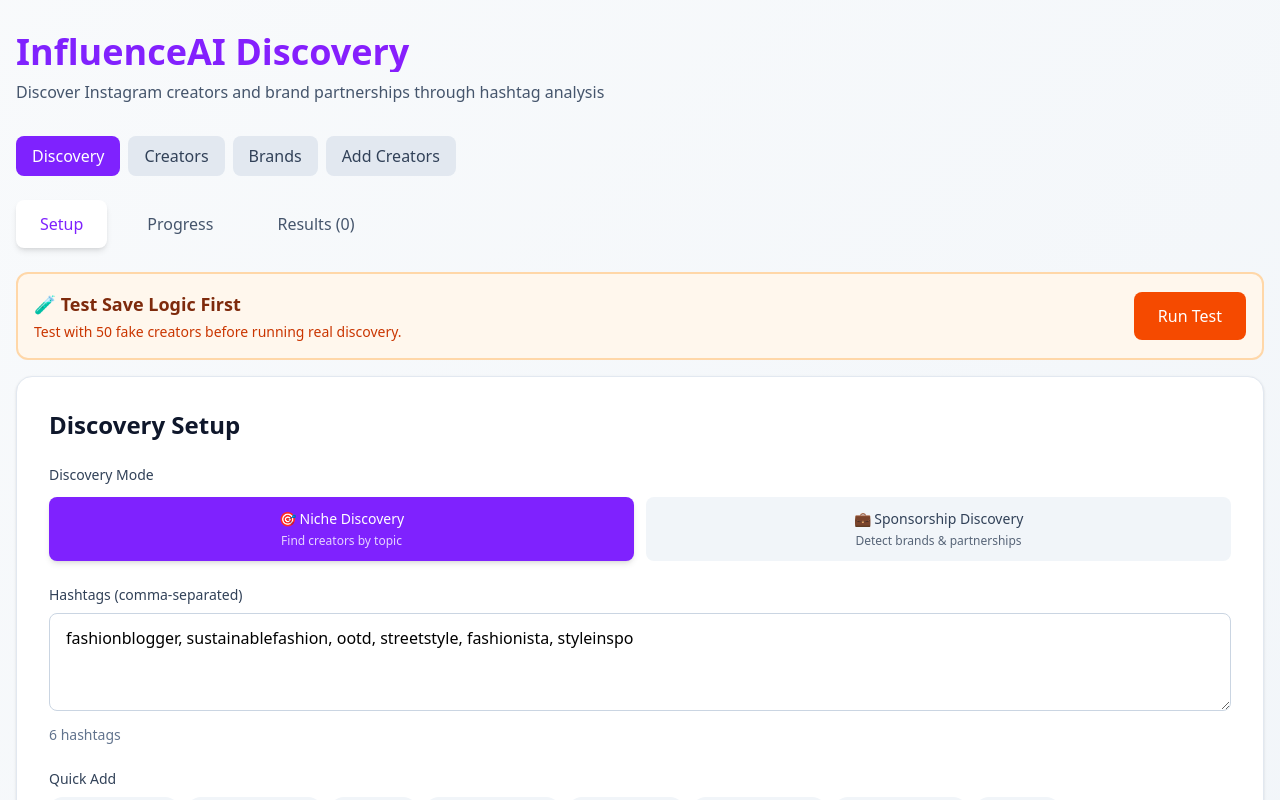
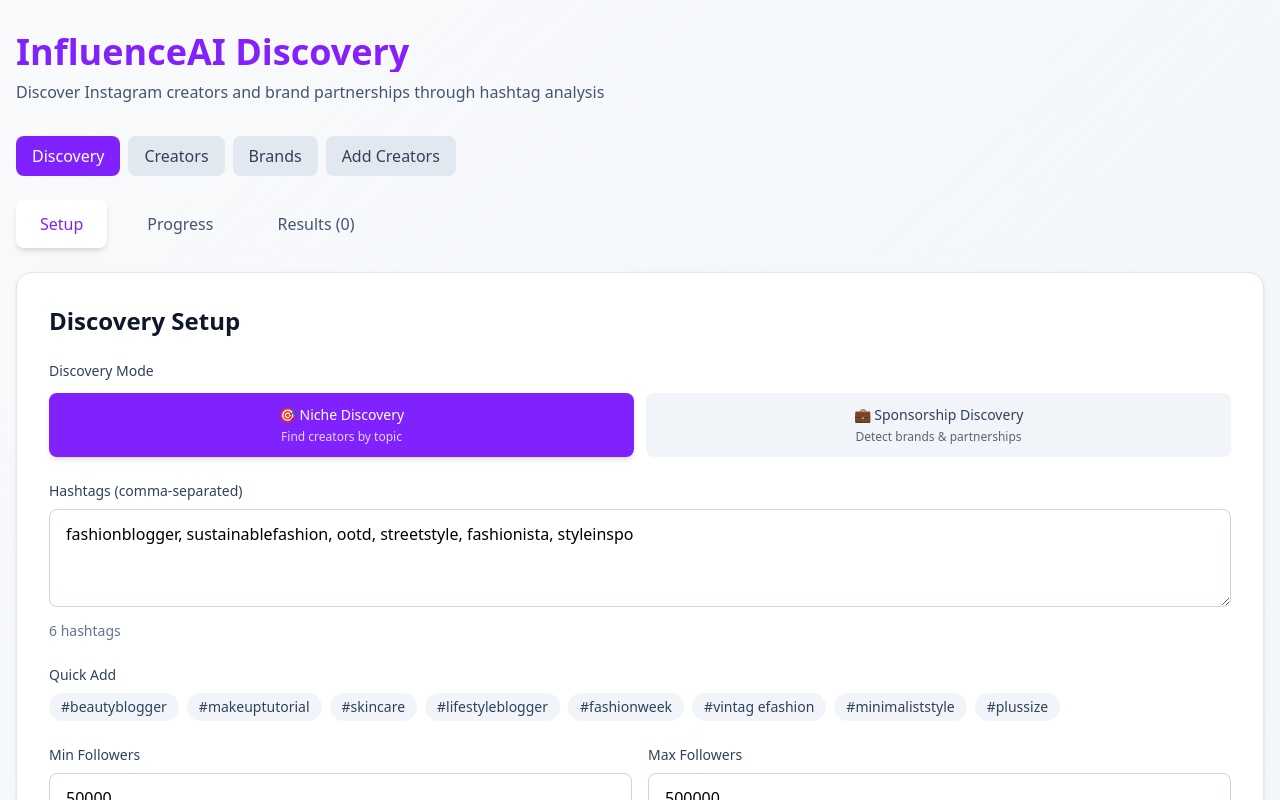
Before and after one commit to lukecoin2018/influ-scrape, a Next.js app: page / in a window 1280 px wide. Shown: the top 800 px of the page. Built offline with nearby package versions, Linux system fonts and the light colour scheme.

Commit message:
Remove test button, add navigation to all pages

```diff
--- a/app/page.tsx
+++ b/app/page.tsx
@@ -552,30 +552,11 @@ export default function Home() {
         </div>
 
         {activeTab === 'setup' && (
-          <div className="space-y-4">
-            <div className="bg-orange-50 border-2 border-orange-200 rounded-xl p-4">
-              <div className="flex items-center gap-4">
-                <div className="flex-1">
-                  <h3 className="text-lg font-bold text-orange-900 mb-1">🧪 Test Save Logic First</h3>
-                  <p className="text-sm text-orange-700">
-                    Test with 50 fake creators before running real discovery.
-                  </p>
-                </div>
-                <button
-                  onClick={testSaveLogic}
-                  className="px-6 py-3 bg-orange-600 text-white rounded-lg font-medium hover:bg-orange-700 transition-colors whitespace-nowrap"
-                >
-                  Run Test
-                </button>
-              </div>
-            </div>
-
-            <SetupPanel
-              onStartDiscovery={startDiscovery}
-              isRunning={status.stage !== 'idle' && status.stage !== 'complete' && status.stage !== 'error'}
-            />
-          </div>
-        )}
+  <SetupPanel
+    onStartDiscovery={startDiscovery}
+    isRunning={status.stage !== 'idle' && status.stage !== 'complete' && status.stage !== 'error'}
+  />
+)}
 
         {activeTab === 'progress' && (
           <ProgressPanel status={status} mode={discoveryConfig?.mode || 'niche'} sponsorshipStats={sponsorshipStats} />
```
